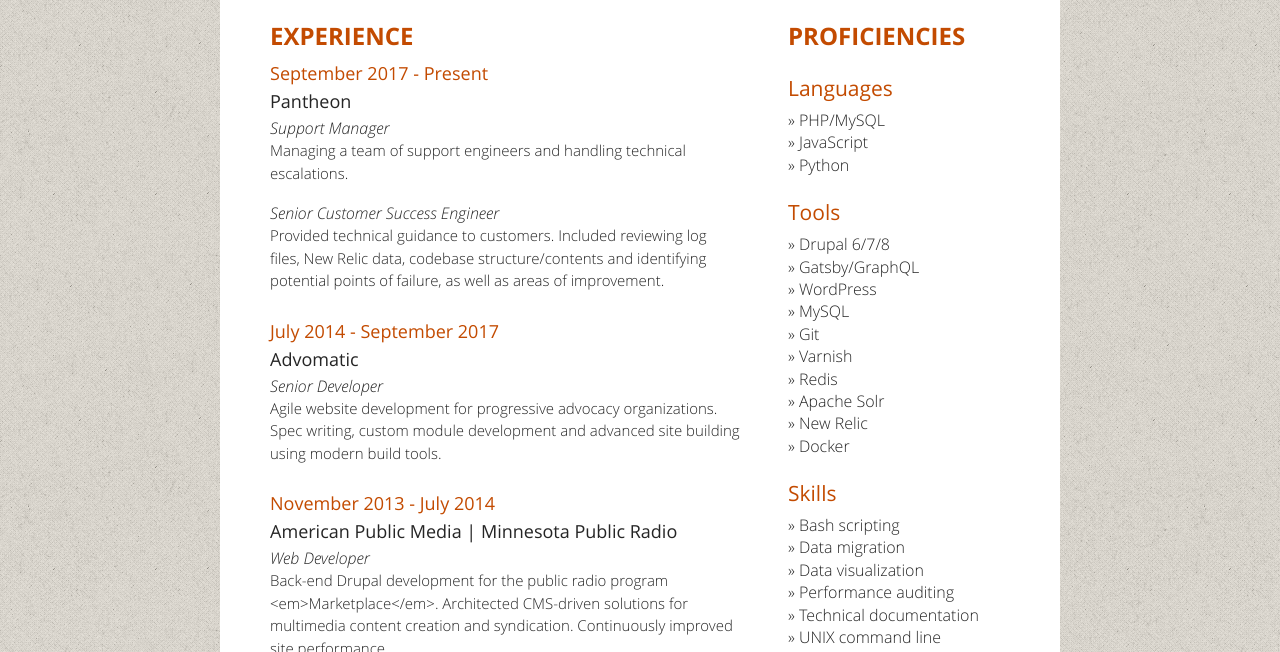
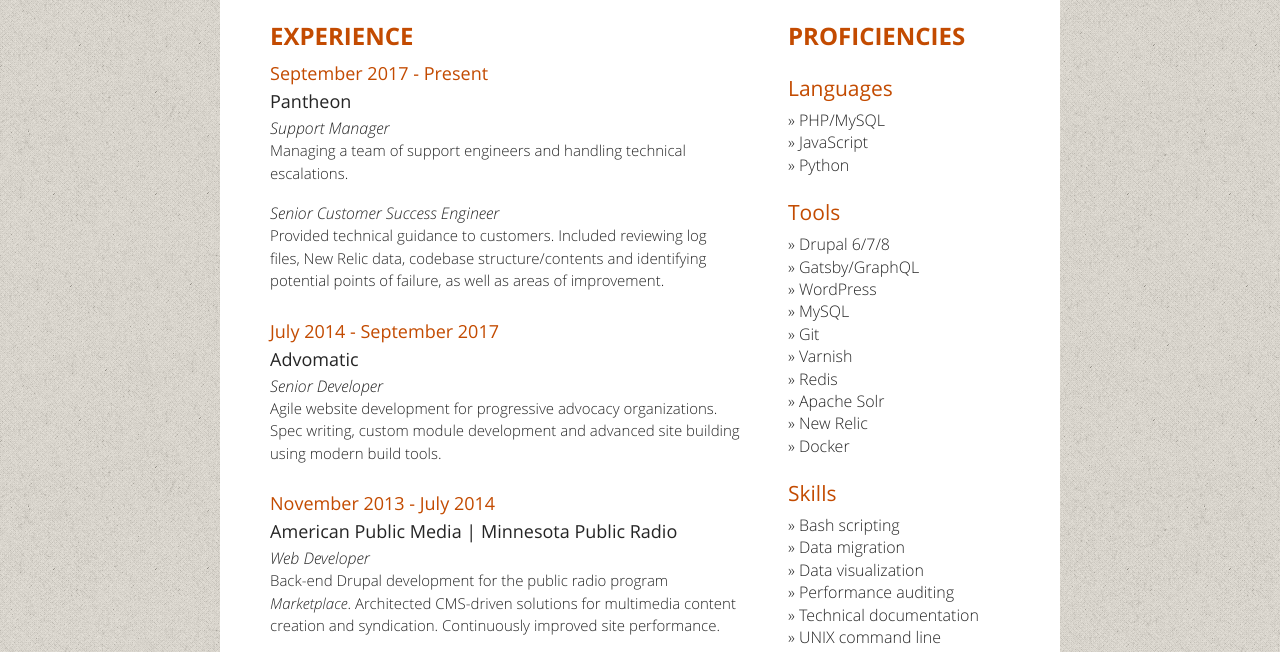
Before and after one commit to sarahg/sarahg.github.io, a Gatsby site: page /resume in a window 1280 px wide. Shown: the part 147-799 px from the top of the page. Built offline with nearby package versions, Linux system fonts and the light colour scheme; Gatsby itself is replaced by a stand-in of ours.

Commit message:
Allow HTML in resume paragraphs

```diff
--- a/src/components/resumeJobs.js
+++ b/src/components/resumeJobs.js
@@ -41,7 +41,7 @@
 function getRoleList(item) {
   let roleList = [];
   item.node.roles.forEach(role => {
-    roleList.push(<div key={role.title}><h4>{role.title}</h4><p>{role.description}</p></div>);
+    roleList.push(<div key={role.title}><h4>{role.title}</h4><p dangerouslySetInnerHTML={{__html: role.description}}></p></div>);
   });
   return roleList;
 }
```
